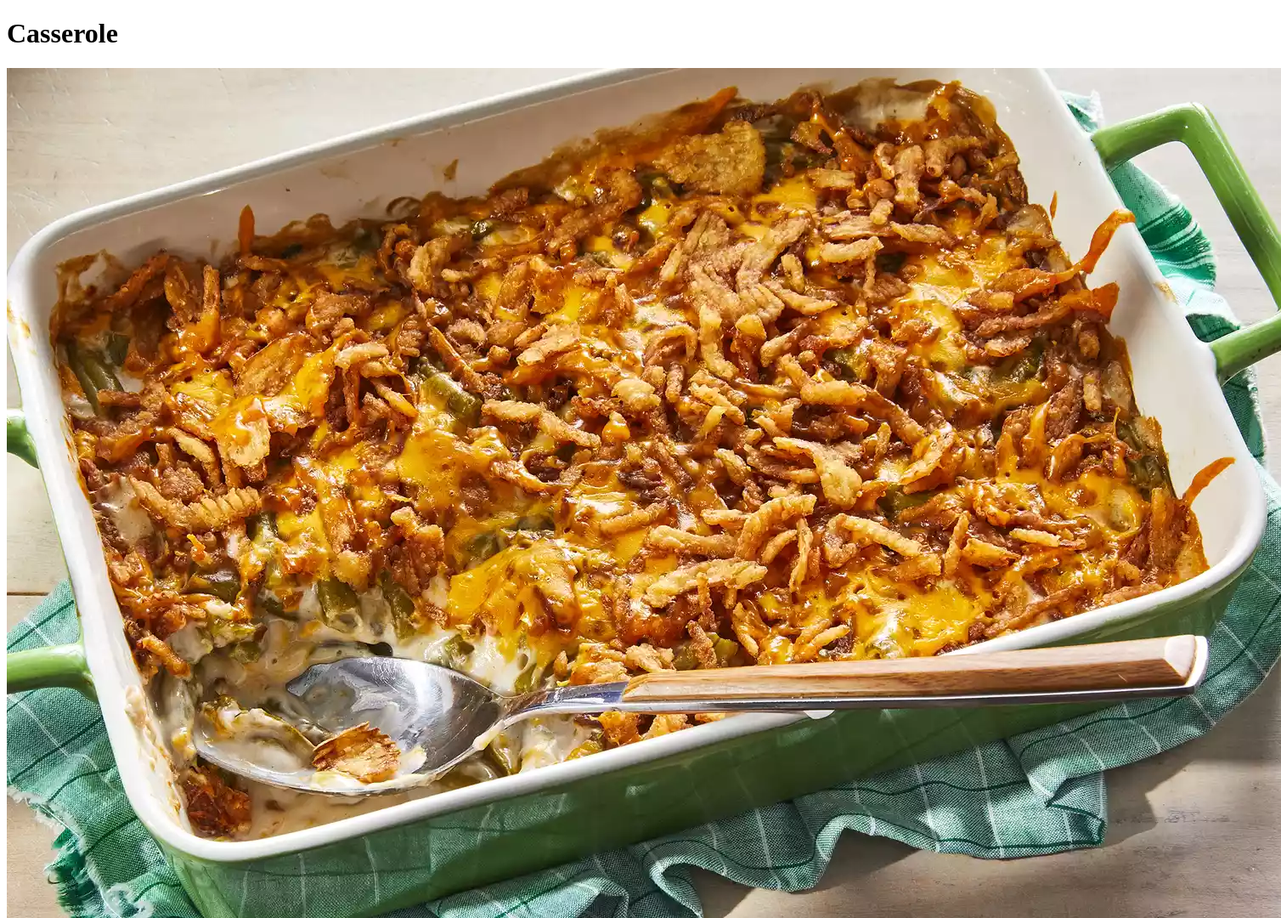
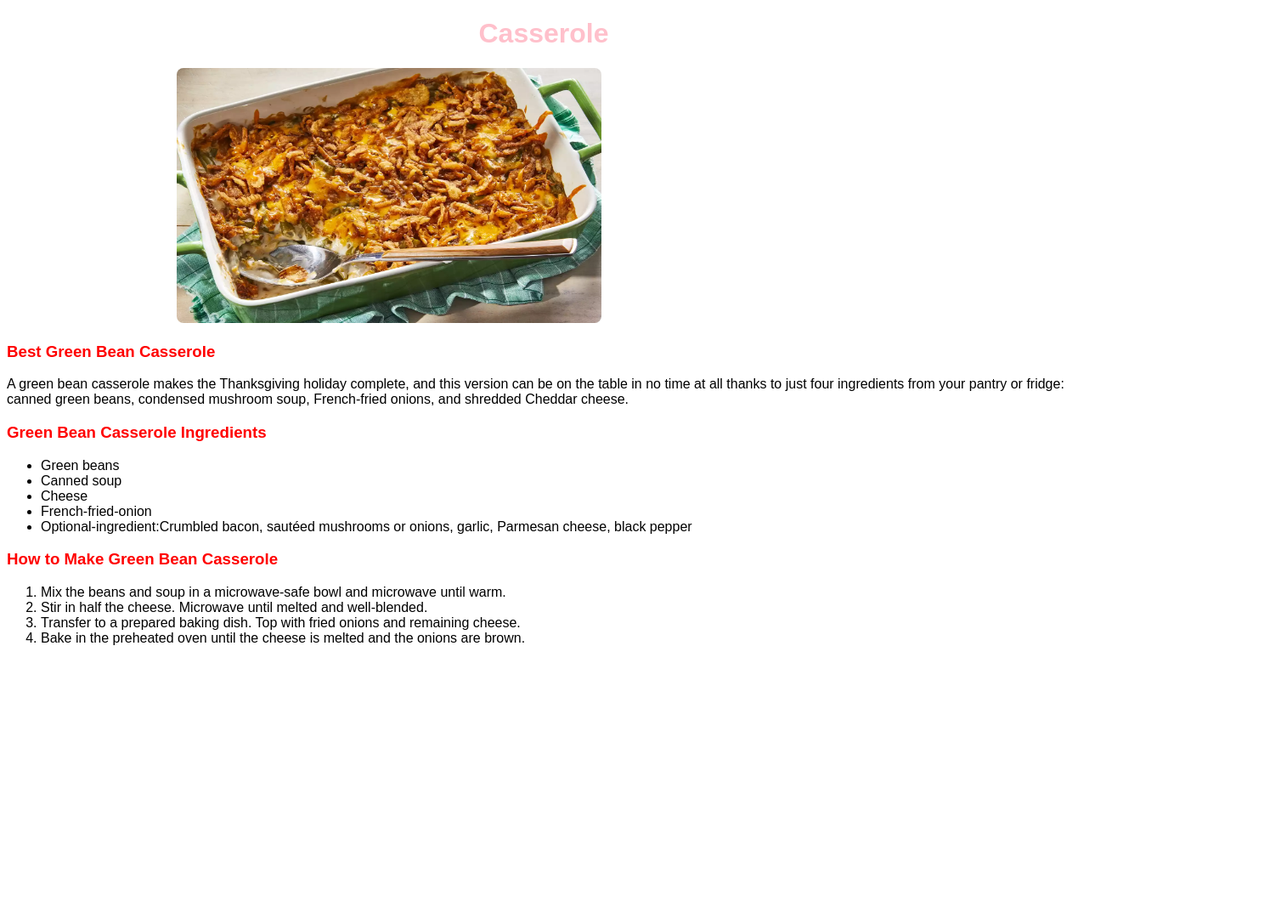
Before and after one commit to ilyasadedeji/odin-recipes, a plain HTML site: page recipes/Casserole.html in a window 1280 px wide. Shown: the top 1080 px of the page at 85% size, 1508 px wide, since content can reach past the window. After the commit the page ends 800 px from the top, so only its background shows below. Drawn offline with Linux system fonts and the light colour scheme.

Commit message:
Completion of My first odin project by styling.

```diff
--- a/recipes/Casserole.html
+++ b/recipes/Casserole.html
@@ -4,6 +4,7 @@
     <meta charset="UTF-8">
     <meta name="viewport" content="width=device-width, initial-scale=1.0">
     <title>Casserole</title>
+    <link rel="stylesheet" href="style.css">
 </head>
 <body>
     <h1>Casserole</h1>
--- /dev/null
+++ b/recipes/style.css
@@ -0,0 +1,21 @@
+body {
+    font-family: Arial, Helvetica, sans-serif;
+  }
+  h1{
+    color: pink;
+   text-align: center;
+  }
+
+  h3{
+    color: red;
+
+  }
+
+  img{
+    width: 500px;
+    height: 300px;
+    margin-left: 200px;
+
+   border-radius: 8px;
+
+  }
```
Also changed, not shown: recipes/Cranberry-Sauce.html (+1 -0 lines), recipes/Yummy-Sweet-Potato-Casserole.html (+1 -0 lines).
